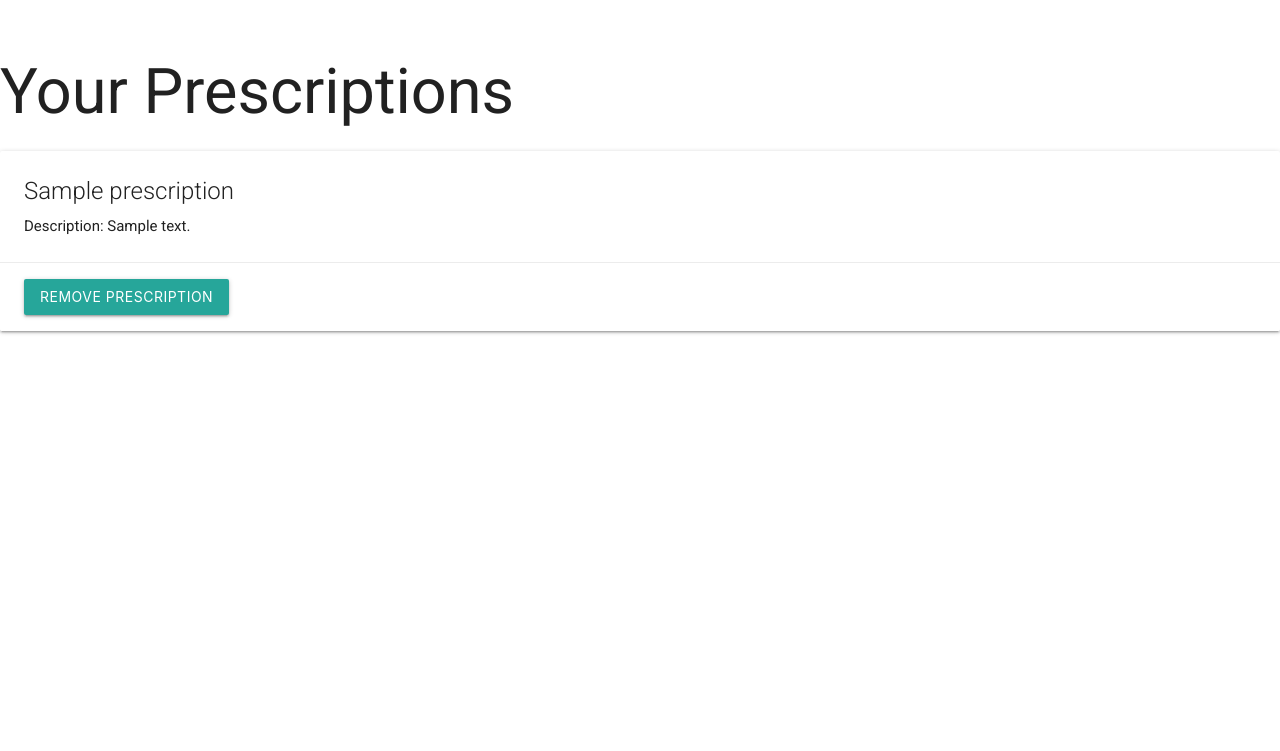
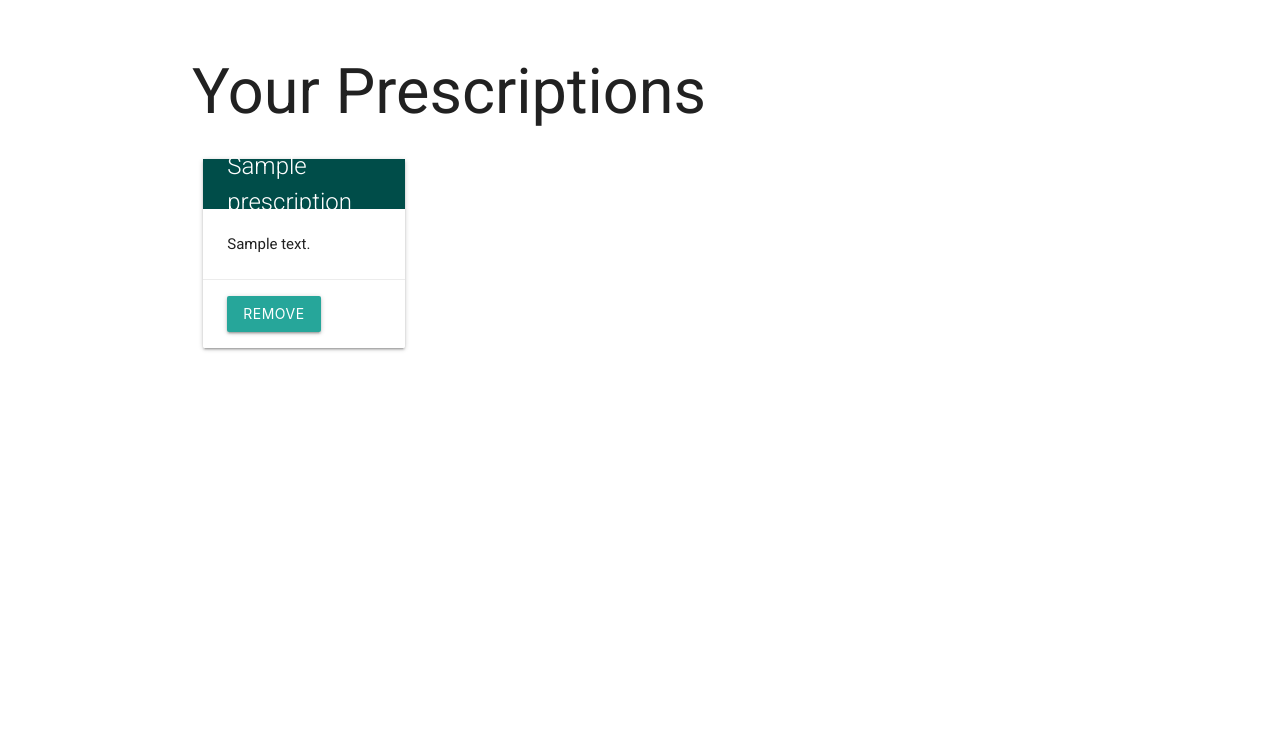
Before and after one commit to clareysean/MyHealthConsole, a Django app: page /prescriptions/ in a window 1280 px wide. Shown: the part 49-800 px from the top of the page. Run offline with Django 4.2, Linux system fonts and the light colour scheme; a user stored in the database is signed in; tables that the repository leaves empty hold one stand-in row (values such as "Sample post").

Commit message:
basic cards ui

```diff
--- a/main_app/static/css/style.css
+++ b/main_app/static/css/style.css
@@ -69,9 +69,11 @@ nav a.sidenav-trigger {
   height: 100%;
 }
 
-/* body .sidenav li > a > i {
-  margin-right: 0;
-} */
+/* nav icons */
+body .sidenav li > a > i {
+  margin-right: 15px !important;
+  color: black !important;
+}
 
 .sidenav-container {
   position: relative;
@@ -213,6 +215,44 @@ Footer styles
   color: white;
 }
 
+
+/* **********
+prescriptions styles
+********** */
+
+.prescription-cards-container {
+  display: grid;
+  grid-template-columns: repeat(4, 1fr);
+  grid-template-rows: repeat(auto, minmax(1fr, 500px));
+}
+
+.prescription-cards-container .card {
+  max-height: 500px;
+}
+
+.prescription-cards-container .row .col.m7 {
+  width: 100%;
+}
+
+.card-image {
+  height: 50px;
+  background-color: var(--header-color);
+  display: flex;
+  align-items: center;
+}
+
+.card-image img {
+  height: 100px;
+  object-fit: cover;
+}
+
+.card .card-image .card-title {
+  padding: 0 24px;
+  position: relative;
+}
+
+
+
 /* **********
 Media Queries
 ********** */
--- a/main_app/templates/base.html
+++ b/main_app/templates/base.html
@@ -58,9 +58,9 @@
       <li>
         <div class="user-view">
           <div class="background">
-            <img src="{% static 'img/profile-bg.jpg' %}">
+            {% comment %} <img src="{% static 'img/profile-bg.jpg' %}">       {% endcomment %}
           </div>
-          <a href="#user"><img class="circle" src="{% static 'img/profile-bg.jpg' %}"></a>
+          {% comment %} <a href="#user"><img class="circle" src="{% static 'img/profile-bg.jpg' %}"></a> {% endcomment %}
           <a href="#name"><span class="white-text name">{{ user.get_username }}</span></a>
           <a href="#email"><span class="white-text email">{{ user.email }}</span></a>
         </div>
@@ -94,8 +94,6 @@
       {% endif %}
     </ul>
   </div>
-{% comment %}
-  <a href="#" data-target="slide-out" class="sidenav-trigger"><i class="material-icons">menu</i></a> {% endcomment %}
 
   <main>
     {% block content %}
--- a/main_app/templates/prescription_list.html
+++ b/main_app/templates/prescription_list.html
@@ -1,8 +1,13 @@
 {% extends 'base.html' %} {% block content %}
+{% load static %}
+
+<div class="container">
 
   <h1>Your Prescriptions</h1>
 
-{% for prescription in prescriptions %}
+  <section class="prescription-cards-container">
+
+    {% comment %} {% for prescription in prescriptions %}
       <div class="card">
         <div class="card-content">
           <span class="card-title">{{ prescription.name }}</span>
@@ -18,4 +23,39 @@
           </form>
         </div>
       </div>
-{% endfor %} {% endblock %}
+    {% endfor %}  {% endcomment %}
+
+
+    {% for prescription in prescriptions %}
+
+    <div class="row">
+      <div class="col s12 m7">
+        <div class="card">
+          <div class="card-image">
+            {% comment %} <img src="{% static 'img/prescription-card-bg.jpg' %}">    {% endcomment %}
+
+            <span class="card-title">{{ prescription.name }}</span>
+          </div>
+          <div class="card-content">
+            <p>{{ prescription.description }}</p>
+          </div>
+          <div class="card-action">
+            <form action="{% url 'delete_prescription' prescription.id user.id%}" method="POST">
+            {% csrf_token %}
+              <button type="submit" class="btn">Remove</button>
+            </form>
+          </div>
+        </div>
+      </div>
+    </div>
+
+    {% endfor %}
+
+  </section>
+
+
+
+
+</div>
+
+{% endblock %}
```
Also changed, not shown: main_app/templates/care_providers/index.html (+7 -0 lines), main_app/static/img/prescription-card-bg.jpg (added). Lines whose indentation alone changed are shown as unchanged.
